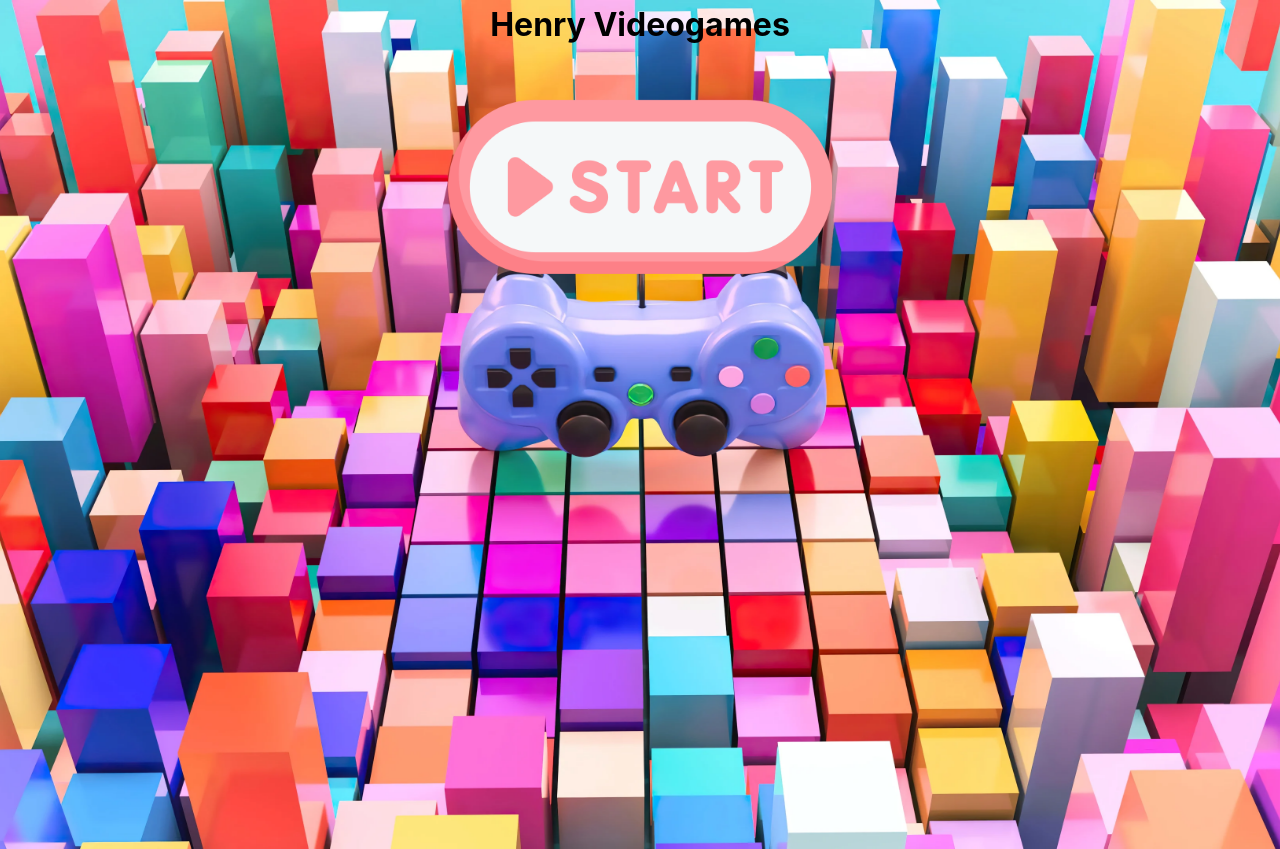
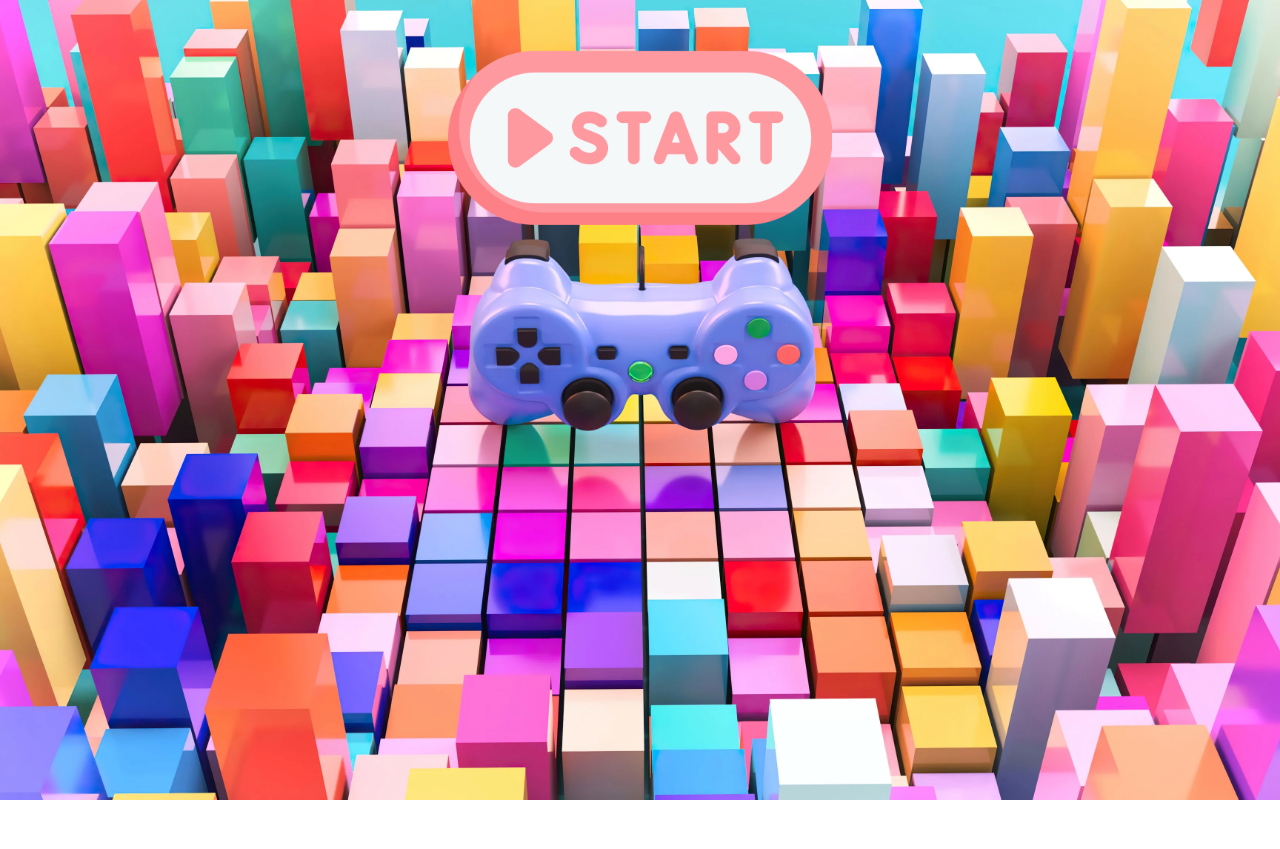
Before and after one commit to nelsonmartino/PI-Videogames, a React (Create React App) app in the folder client/: page / in a window 1280 px wide. After the commit the page ends 800 px from the top, so only its background shows below. Built offline with nearby package versions, Linux system fonts and the light colour scheme; the HTML template or start-up script is replaced by a standard one.

Commit message:
Update App.js Client

```diff
--- a/client/src/App.js
+++ b/client/src/App.js
@@ -8,12 +8,12 @@ function App() {
 
   return (
     <div className="App">
-      <h1>Henry Videogames</h1>
+      {/* <h1>Henry Videogames</h1> */}
       {location.pathname !== "/" && <NavBar />}
       <Routes>
         <Route path="/" element={<Landing />} />
         <Route path="/home" element={<Home />} />
-        <Route path="/detail" element={<Detail />} />
+        <Route path="/detail/:id" element={<Detail />} />
         <Route path="/create" element={<Form />} />
       </Routes>
     </div>
```
